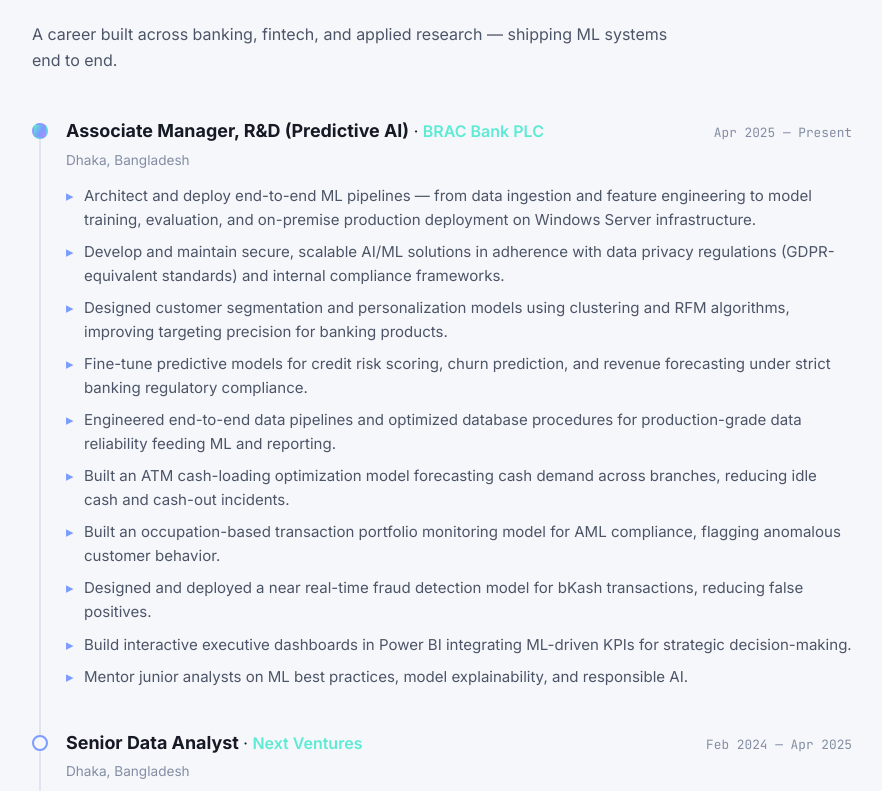
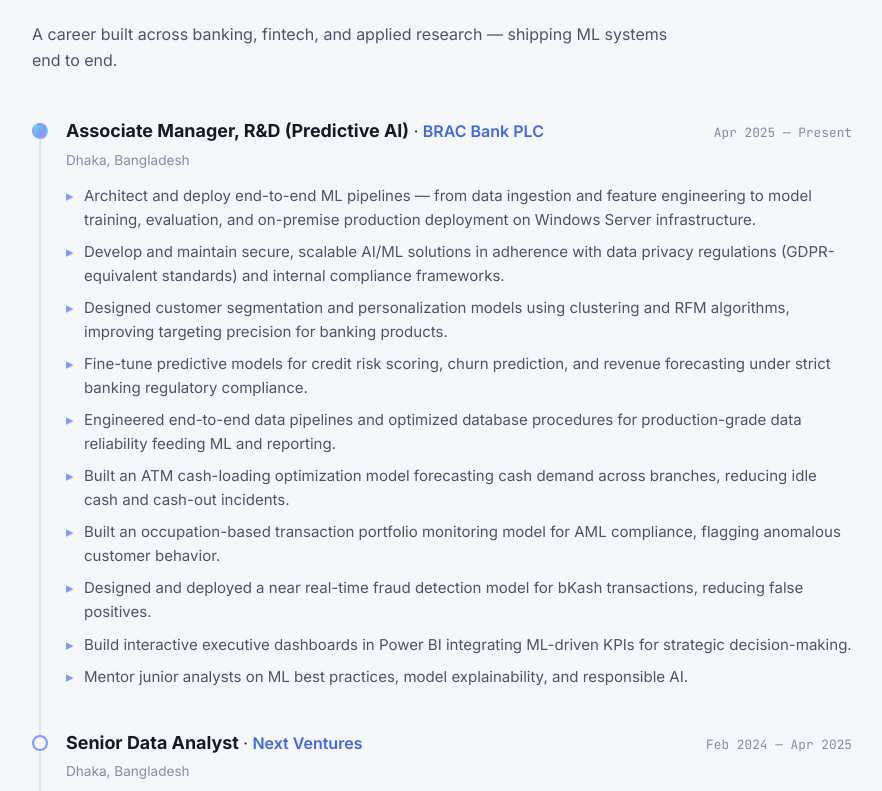
Before and after one commit to aichowdhury14/aichowdhury14.github.io, a plain HTML site: page index.html in a window 1280 px wide. Shown: the part 1989-2780 px from the top of the page, without its empty margins (72-954 px from the left). Drawn offline with Linux system fonts and the light colour scheme.

Commit message:
Style company names in experience timeline as royal blue

```diff
--- a/assets/css/style.css
+++ b/assets/css/style.css
@@ -384,7 +384,7 @@ section { padding: 96px 0; }
 .timeline-item:first-child .timeline-dot { background: var(--accent-grad); border-color: transparent; }
 .timeline-head { display: flex; flex-wrap: wrap; align-items: baseline; gap: 10px; justify-content: space-between; }
 .timeline-role { font-size: 1.12rem; font-weight: 700; }
-.timeline-company { color: var(--accent-1); font-weight: 600; }
+.timeline-company { color: #4169e1; font-weight: 600; }
 .timeline-date { font-family: var(--font-mono); font-variant-numeric: tabular-nums; font-size: 0.8rem; color: var(--text-faint); white-space: nowrap; }
 .timeline-loc { font-size: 0.85rem; color: var(--text-faint); margin: 4px 0 12px; }
 .timeline-points { display: flex; flex-direction: column; gap: 8px; }
```
